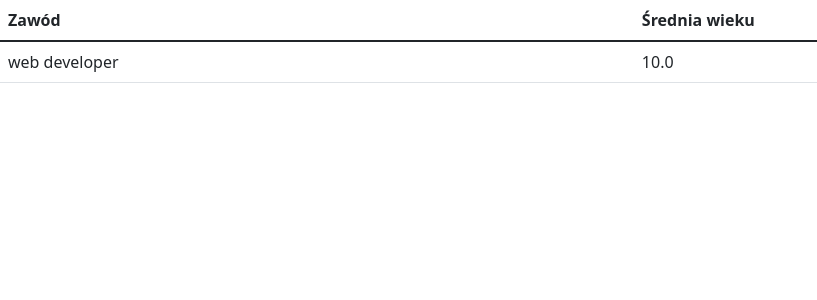
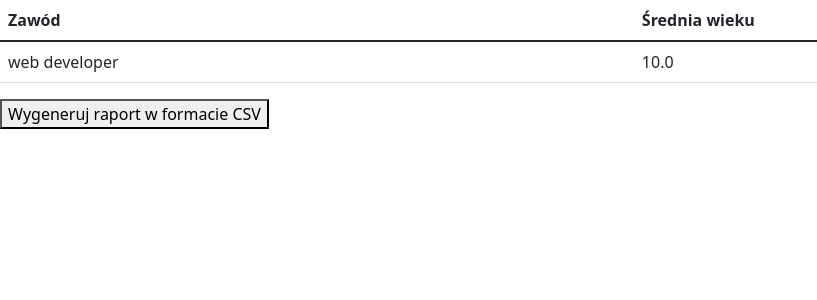
Before and after one commit to Ewelina179/employee_management_app, a Django app: page /report/ in a window 1280 px wide. Shown: the top 300 px of the page, without its empty margins (0-817 px from the left). Run offline with Django 4.2, Linux system fonts and the light colour scheme; tables that the repository leaves empty hold one stand-in row (values such as "Sample post"); some libraries are stand-ins or nearby versions.

Commit message:
added button to generate report

```diff
--- a/employee_list/employees/templates/employee/report.html
+++ b/employee_list/employees/templates/employee/report.html
@@ -19,4 +19,9 @@
     </tbody>
   </table>
 
+
+<form action="{% url 'report' %}">
+    <button type="submit">Wygeneruj raport w formacie CSV</button>
+ </form>
+
 {% endblock %}
--- a/employee_list/employees/urls.py
+++ b/employee_list/employees/urls.py
@@ -12,5 +12,5 @@ urlpatterns = [
     path('<pk>/delete/', DeleteEmployeeView.as_view()),
     path('report/', ReportView.as_view()),
     path('delete/', DeleteView.as_view()),
-    path('csv/',views.getfile)
+    path('csv/',views.getfile, name='report')
 ]
```
